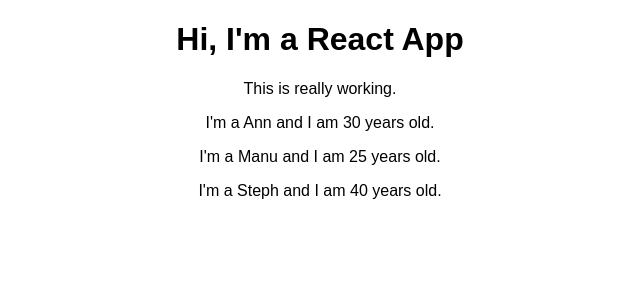
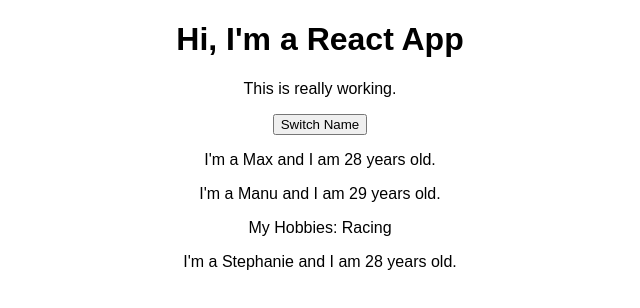
Before and after one commit to helloanh/React-The-Complete-Guide, a React (Create React App) app in the folder react-complete-guide/: page / in a window 1280 px wide. Shown: the top 308 px of the page, without its empty margins (320-960 px from the left). Built offline with nearby package versions, Linux system fonts and the light colour scheme.

Commit message:
understanding props

```diff
--- a/react-complete-guide/src/App.js
+++ b/react-complete-guide/src/App.js
@@ -3,14 +3,26 @@
 import Person from './Person/Person';
 
 class App extends Component {
+
+  // special property named state, managed inside the component
+  // only for class that extends component
+  state = {
+  	persons: [
+  		{ name: 'Max', age: 28 },
+  		{ name: 'Manu', age: 29 },
+  		{ name: 'Stephanie', age: 26 }
+  	]
+  }
+
   render() {
     return (
       <div className="App">
         <h1>Hi, I'm a React App </h1>
         <p> This is really working. </p>
-        <Person name="Ann" age="30" />
-        <Person name="Manu" age="25" >My Hobbies: Racing</Person>
-        <Person name="Steph" age="40" />
+        <button>Switch Name</button>
+        <Person name={this.state.persons[0].name} age={this.state.persons[0].age} ></Person>
+        <Person name={this.state.persons[1].name} age={this.state.persons[1].age} > My Hobbies: Racing</Person>
+        <Person name={this.state.persons[2].name} age={this.state.persons[0].age} />
       </div>
     );
     //return React.createElement('div', {className: 'App'}, React.createElement('h1', null, 'Does it work now?'));
--- a/react-complete-guide/src/Person/Person.js
+++ b/react-complete-guide/src/Person/Person.js
@@ -1,7 +1,14 @@
 import React from 'react';
 
 const person = (props) => {
-	return <p> I'm a {props.name} and I am {props.age} years old. </p>
+	return(
+		// understanding children property
+		<div>
+			<p> I'm a {props.name} and I am {props.age} years old. </p>
+			<p>{props.children}</p>
+		</div>
+
+	)
 }
 
 export default person;
```
